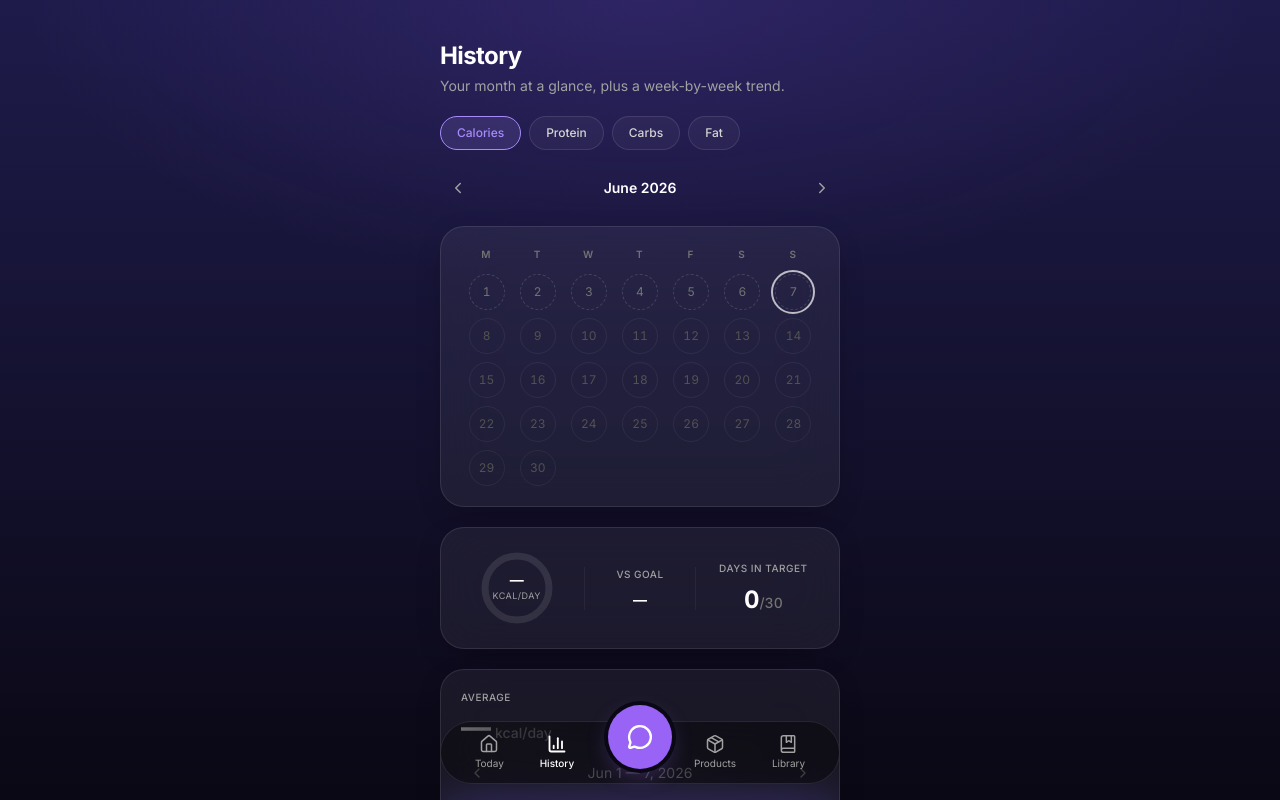
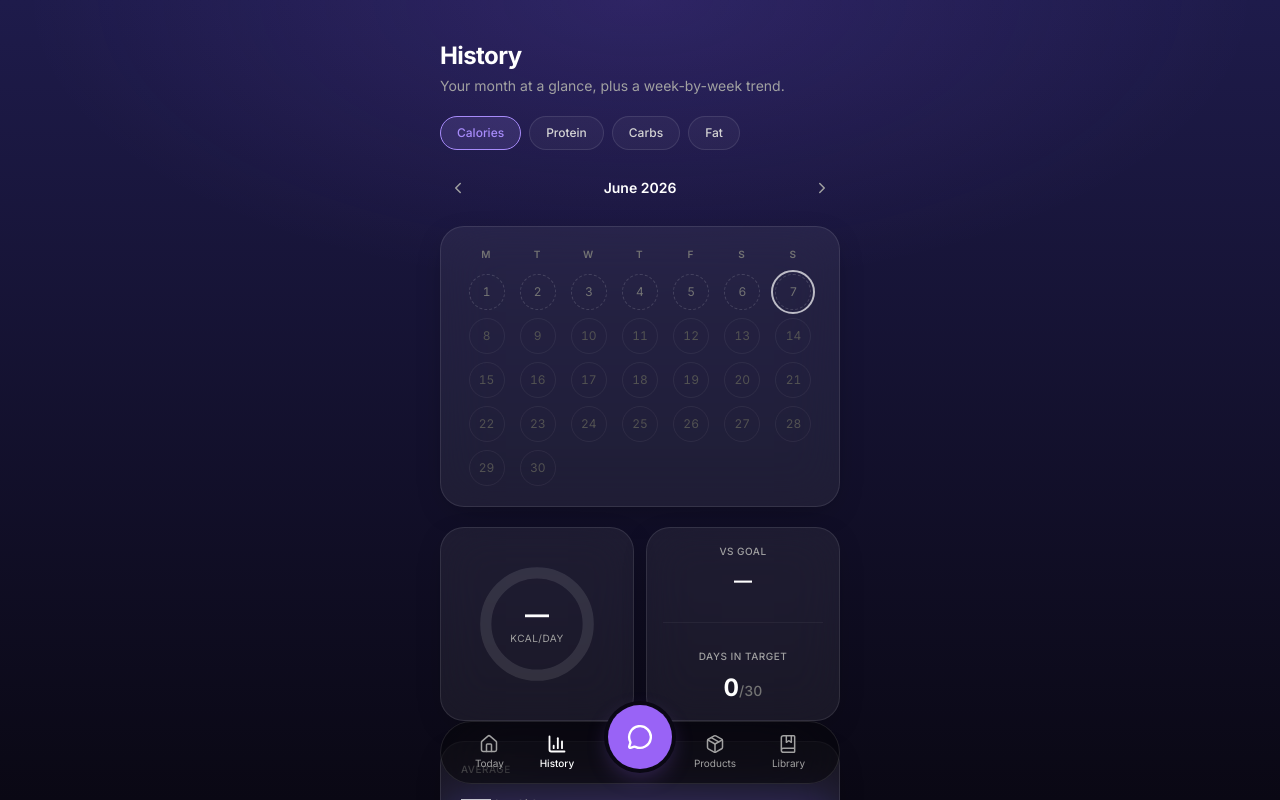
Before and after one commit to valentinalorcap/klara-app, a Next.js app: page /history in a window 1280 px wide. Shown: the top 800 px of the page. Built offline with nearby package versions, Linux system fonts and the light colour scheme; no server answers; the database is empty; sample sign-in values are in the browser's storage.

Commit message:
polish(phase-10): two square hero cards — big ring on the left, vs-goal + days-in-target on the right

```diff
--- a/src/app/(app)/history/page.tsx
+++ b/src/app/(app)/history/page.tsx
@@ -254,9 +254,9 @@ export default async function HistoryPage({
 
       <HistoryCalendar cells={cells} accentColor={METRIC_VAR[metric]} />
 
-      {/* Hero stats — below the calendar so the calendar is the first thing in view. */}
-      <GlassCard className="grid grid-cols-3 items-center gap-3 p-5">
-        <div className="flex justify-center">
+      {/* Hero stats — two square cards side by side below the calendar. */}
+      <div className="grid grid-cols-2 gap-3">
+        <GlassCard className="flex aspect-square items-center justify-center p-4">
           <AvgRing
             pct={avgPct}
             isOver={avgIsOver}
@@ -264,14 +264,17 @@ export default async function HistoryPage({
             valueText={avgMetric ? formatValue(avgMetric, metric) : '—'}
             label={avgUnitShort}
           />
-        </div>
-        <div className="border-x border-white/5 px-2 text-center">
+        </GlassCard>
+
+        <GlassCard className="flex aspect-square flex-col justify-between p-4 text-center">
+          <div>
             <p className="text-[10px] font-medium tracking-wider text-neutral-400 uppercase">
               vs goal
             </p>
-          <p className="mt-2 text-sm font-bold text-white tabular-nums">{vsGoalText}</p>
+            <p className="mt-2 text-lg font-bold text-white tabular-nums">{vsGoalText}</p>
           </div>
-        <div className="text-center">
+          <div className="border-t border-white/5" />
+          <div>
             <p className="text-[10px] font-medium tracking-wider text-neutral-400 uppercase">
               Days in target
             </p>
@@ -281,6 +284,7 @@ export default async function HistoryPage({
             </p>
           </div>
         </GlassCard>
+      </div>
 
       <WeekChart
         weekStartKey={weekStartKey}
@@ -354,7 +358,7 @@ function AvgRing({
   const STROKE = 3.5;
   const dash = fillPct * CIRC;
   return (
-    <div className="relative size-20 shrink-0">
+    <div className="relative size-32 shrink-0">
       <svg viewBox="0 0 40 40" className="size-full -rotate-90" aria-hidden>
         <circle cx={20} cy={20} r={RADIUS} fill="none" stroke={trackColor} strokeWidth={STROKE} />
         {fillPct > 0 ? (
@@ -371,8 +375,8 @@ function AvgRing({
         ) : null}
       </svg>
       <div className="absolute inset-0 flex flex-col items-center justify-center text-center">
-        <p className="text-sm font-bold text-white tabular-nums leading-none">{valueText}</p>
-        <p className="mt-0.5 text-[9px] tracking-wider text-neutral-400 uppercase">{label}</p>
+        <p className="text-2xl font-bold text-white tabular-nums leading-none">{valueText}</p>
+        <p className="mt-1 text-[10px] tracking-wider text-neutral-400 uppercase">{label}</p>
       </div>
     </div>
   );
```
Lines whose indentation alone changed are shown as unchanged.
